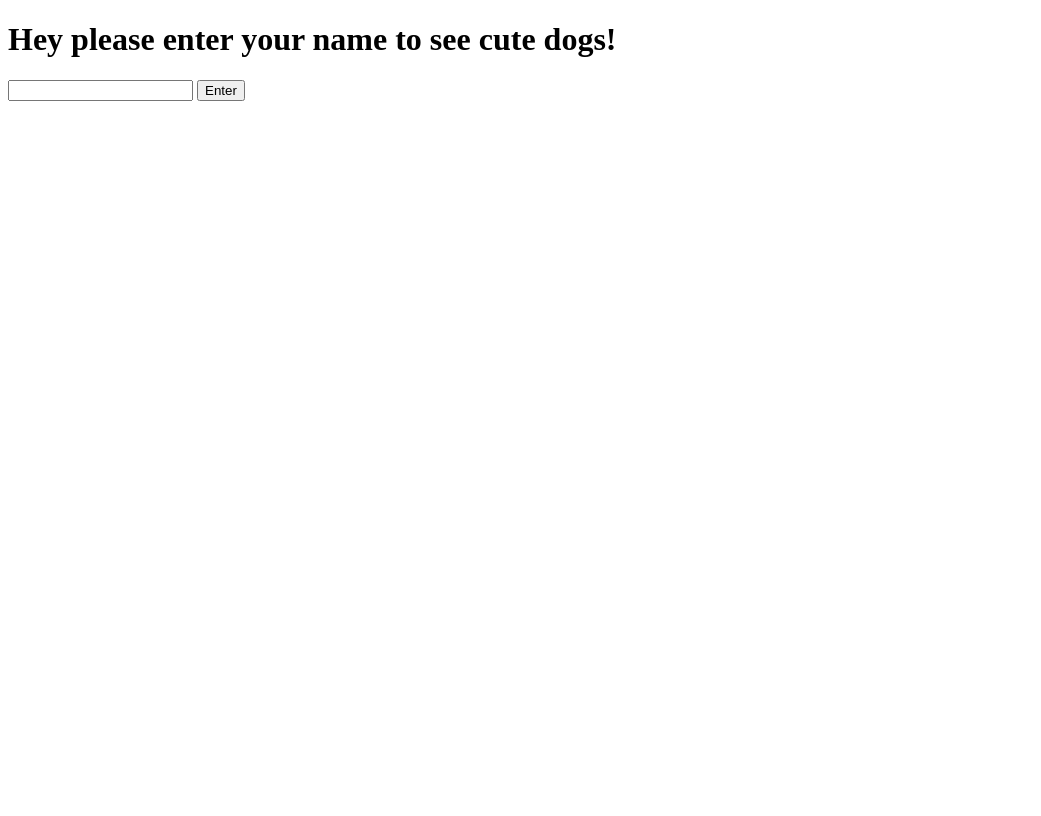
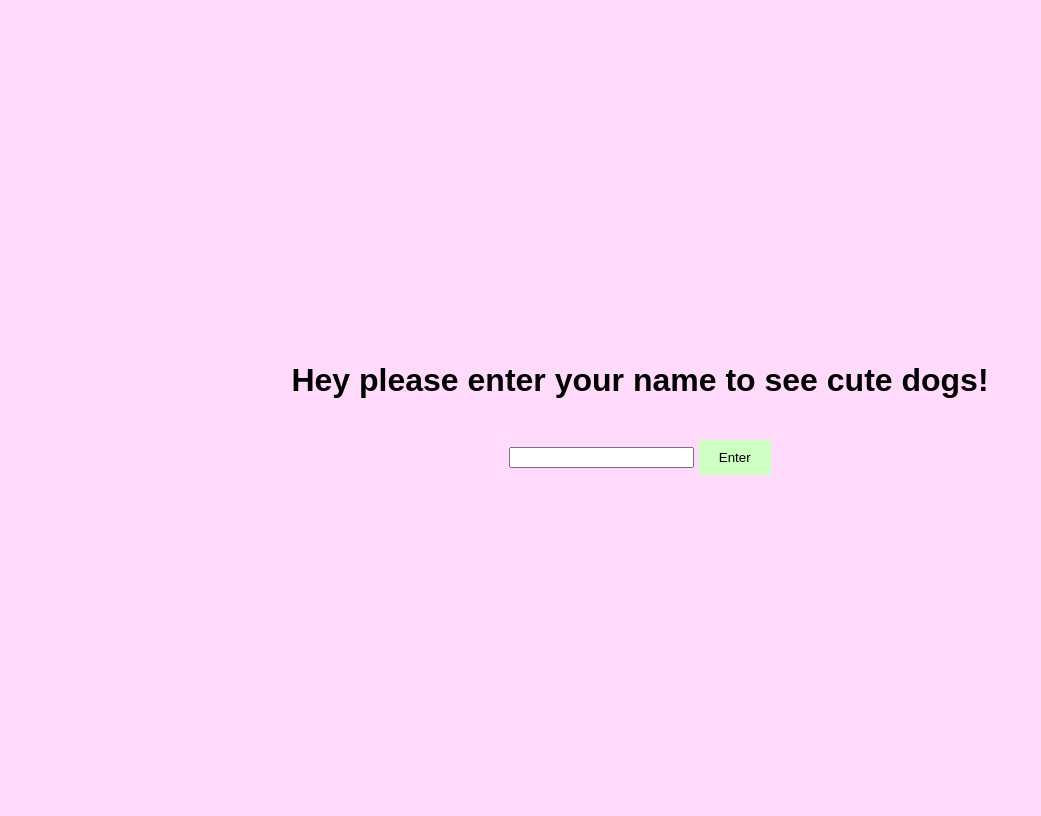
Before and after one commit to taylorlauck/dogapi, a Flask app: page / in a window 1280 px wide. Shown: the whole page, without its empty margins (0-1041 px from the left). Before the commit the page ends 101 px from the top, so only its background shows below. Run offline with Flask 3, Linux system fonts and the light colour scheme.

Commit message:
pretty sure this is done

```diff
--- a/static/style.css
+++ b/static/style.css
@@ -0,0 +1,31 @@
+/* Example CSS rules */
+
+body {
+    font-family: Arial, sans-serif;
+    background-color: #ffdafb;
+}
+
+h1 {
+    color: #020202;
+}
+
+button {
+    background-color: #ccffc1;
+    color: #000000;
+    padding: 10px 20px;
+    border: none;
+    cursor: pointer;
+}
+/* Center all content within the main content container */
+.main-content {
+    display: flex;
+    flex-direction: column;
+    justify-content: center; /* Center vertically */
+    align-items: center; /* Center horizontally */
+    height: 100vh; /* 100% viewport height, ensures it takes the full screen height */
+}
+
+/* Style the form elements as needed */
+form {
+    margin-top: 20px; /* Add some space between the heading and the form */
+}
--- a/templates/enter_name.html
+++ b/templates/enter_name.html
@@ -1,14 +1,18 @@
 <!DOCTYPE html>
 <html>
 <head>
+    <link rel="stylesheet" type="text/css" href="{{ url_for('static', filename='style.css') }}">
+
     <title>Please enter your name</title>
 </head>
 <body>
+    <div class="main-content"> <!-- Add a main content container -->
     <h1>Hey please enter your name to see cute dogs!</h1>
 
     <form action="/" method="POST">
         <input type="text" id="name" name="name" required>
         <button type="submit">Enter</button>
     </form>
+</div>
 </body>
 </html>
--- a/templates/home.html
+++ b/templates/home.html
@@ -1,10 +1,13 @@
 <!DOCTYPE html>
 <html>
 <head>
+    <link rel="stylesheet" type="text/css" href="{{ url_for('static', filename='style.css') }}">
 
     <title>Home - Dog Breed Slideshow</title>
+
 </head>
 <body>
+    <div class="main-content">
     <h1>{{ name }} please select the dog you want to see</h1>
 
     <form action="{{ url_for('home_with_name', name=name) }}" method="POST">
@@ -19,5 +22,7 @@
     </form>
 
     <div id="slideshow"></div>
+</div>
+
 </body>
 </html>
--- a/templates/result.html
+++ b/templates/result.html
@@ -1,6 +1,8 @@
 <!DOCTYPE html>
 <html>
 <head>
+    <link rel="stylesheet" type="text/css" href="{{ url_for('static', filename='style.css') }}">
+
     <title>Here's the dog you selected </title>
     <style>
         /* Add some basic styles to the slideshow container */
@@ -48,6 +50,7 @@
     </style>
 </head>
 <body>
+    <div class="main-content">
     <h1>Heres the dog you selected :)</h1>
 
     <h2>Selected Dog Breed: {{ dog_breed }}</h2>
@@ -61,5 +64,6 @@
     </div>
 
     <p><a href="/">Go back to home</a></p>
+</div>
 </body>
 </html>
```
Also changed, not shown: 1 other file.
